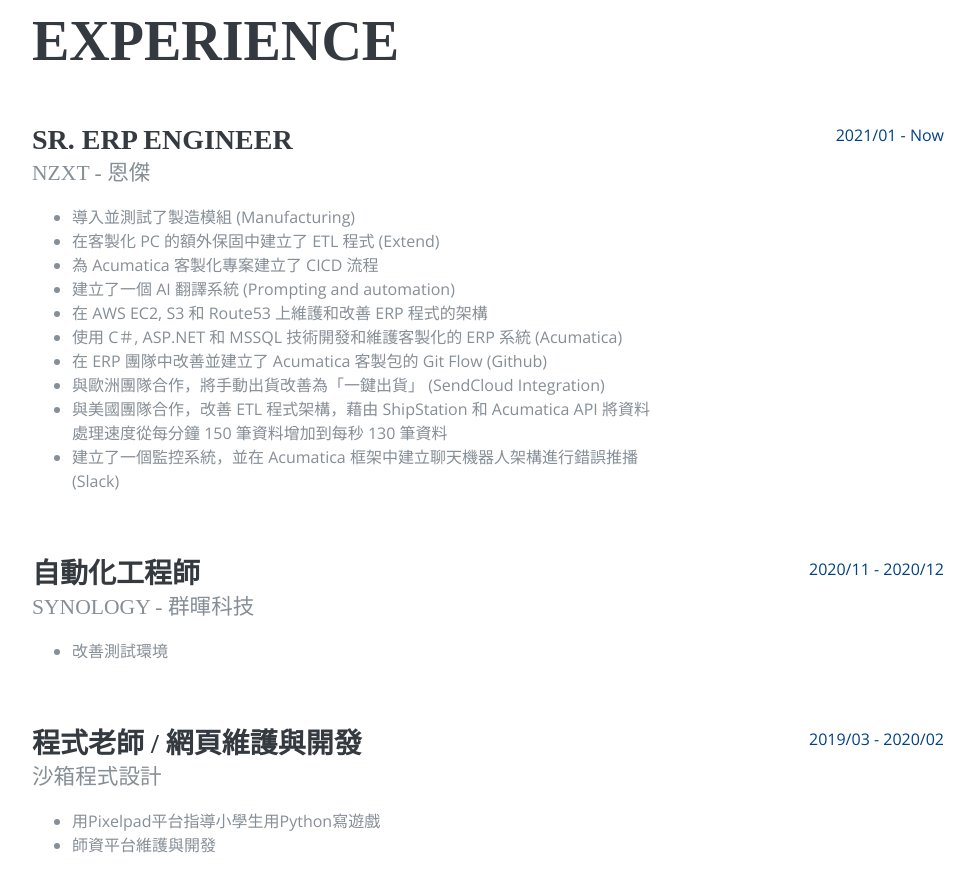
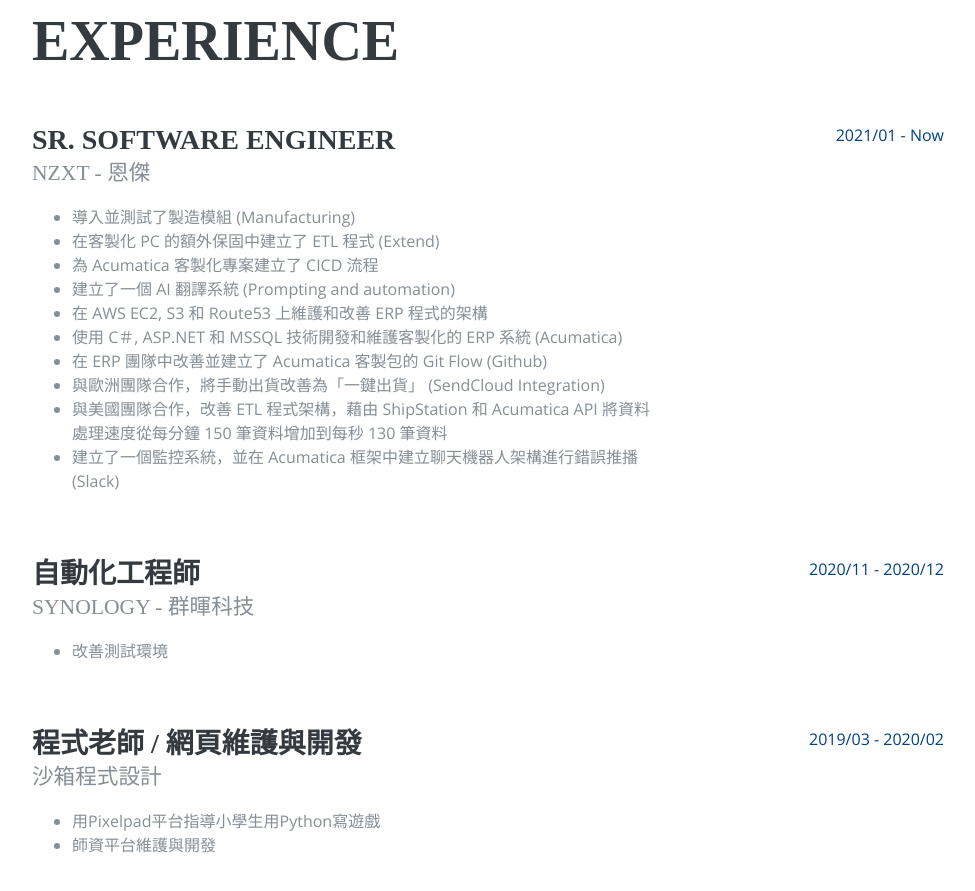
Before and after one commit to jimting/jimting.github.io, a plain HTML site: page Resume/index.html in a window 1280 px wide. Shown: the part 840-1731 px from the top of the page, without its empty margins (288-1263 px from the left). Drawn offline with nearby package versions, Linux system fonts and the light colour scheme; a web font is replaced by a local one.

Commit message:
[patch] adjust the title

```diff
--- a/Resume/index.html
+++ b/Resume/index.html
@@ -126,7 +126,7 @@
 					<h2 class="mb-5">Experience</h2>
 					<div class="resume-item d-flex flex-column flex-md-row mb-5">
 						<div class="resume-content mr-auto">
-							<h3 class="mb-0">Sr. ERP Engineer</h3>
+							<h3 class="mb-0">Sr. Software Engineer</h3>
 							<div class="subheading mb-3">NZXT - 恩傑</div>
 							<ul>
 								<li>導入並測試了製造模組 (Manufacturing)</li>
```
Also changed, not shown: Resume/index_en.html (+1 -1 lines).
